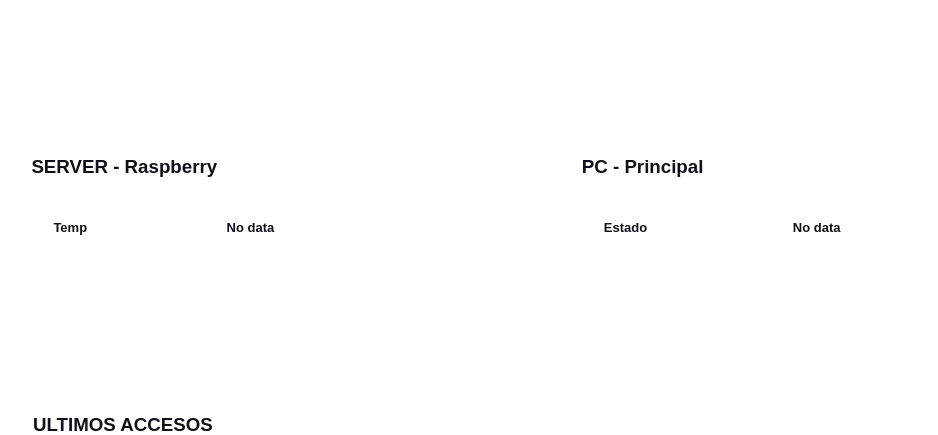
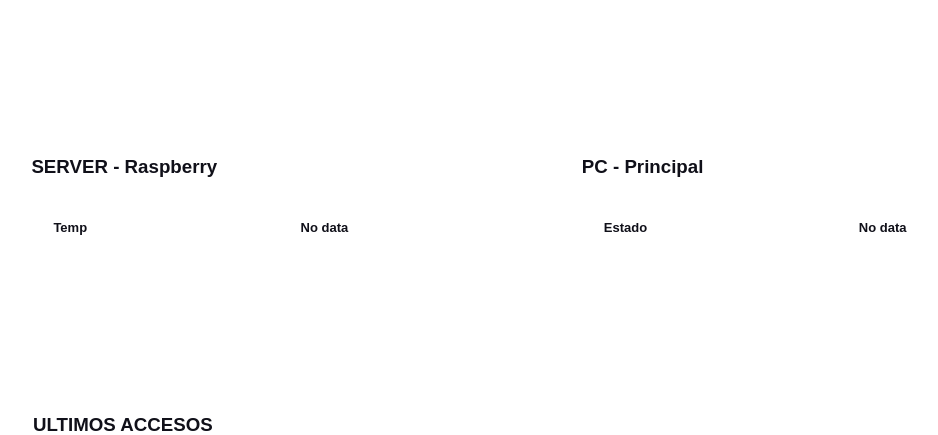
Before and after one commit to alexmncn/rsp-server, a Flask app: template templates/estadisticas.html in a window 1280 px wide. Shown: the part 517-952 px from the top of the page, without its empty margins (127-1065 px from the left). Run offline with Flask 3, Linux system fonts and the light colour scheme; the template is opened without the code that fills it, so the values that code supplies are empty; parts of the project's set-up code (start-up, migrations or seed data) failed here and were passed over; some web fonts are replaced.

Commit message:
Mas cambios css

```diff
--- a/static/styles-estadisticas.css
+++ b/static/styles-estadisticas.css
@@ -122,6 +122,7 @@ h3 {
 
 .table3-4 {
   display: flex;
+  flex-wrap: wrap;
   width: 86%;
   text-align: left;
   align-items: center;
@@ -132,9 +133,13 @@ h3 {
   margin-bottom: 0;
 }
 
+td.status-data {
+  text-align: center;
+}
+
 .table3,
 .table4 {
-  display: flex;
+  flex: 1 1 400px;
   flex-direction: column;
   width: 100%;
 }
```
